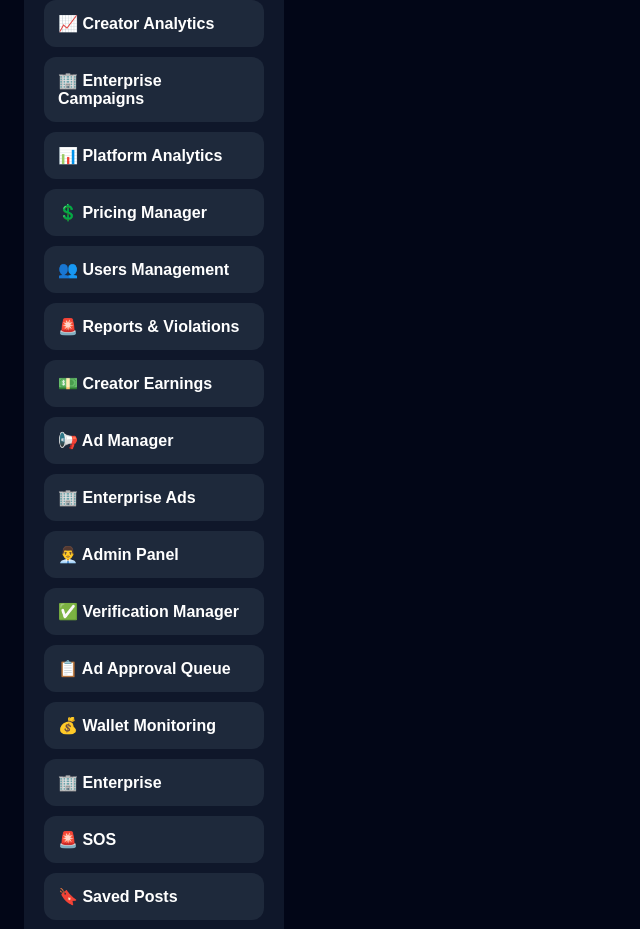
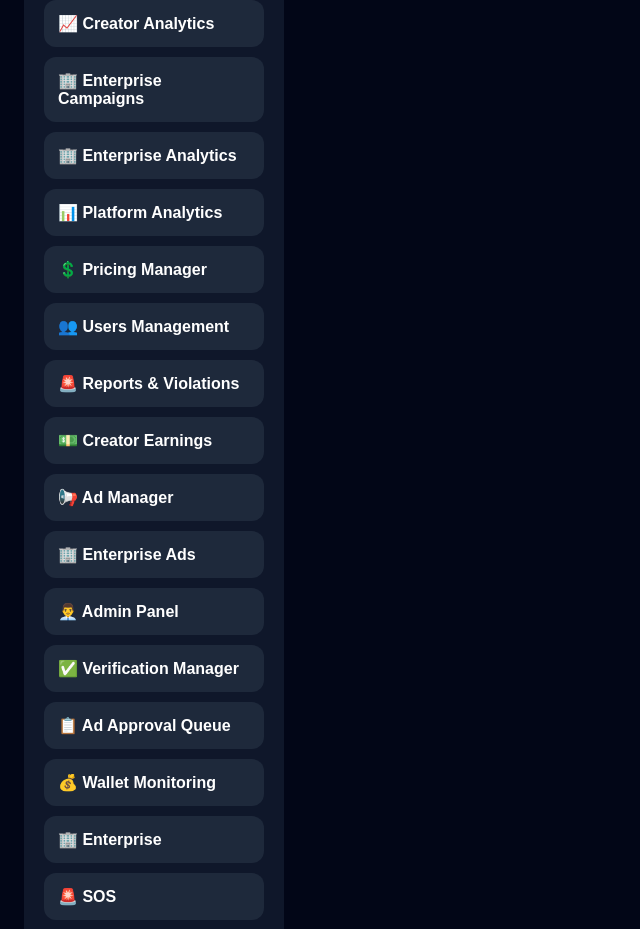
Before and after one commit to inclurah-png/inclura-web, a React (Vite) app: page /sos in a window 1280 px wide. Shown: the part 780-1709 px from the top of the page, without its empty margins (0-640 px from the left). Built offline with nearby package versions, Linux system fonts and the light colour scheme; no server answers; sample sign-in values are in the browser's storage.

Commit message:
Update DashboardSidebar.jsx
Fix and update

```diff
--- a/src/components/DashboardSidebar.jsx
+++ b/src/components/DashboardSidebar.jsx
@@ -141,6 +141,15 @@ Inclura
   <div
   style={itemStyle}
   onClick={() =>
+    navigate("/enterprise-analytics")
+  }
+>
+  🏢 Enterprise Analytics
+</div>
+
+  <div
+  style={itemStyle}
+  onClick={() =>
     navigate("/platform-analytics")
   }
 >
```
